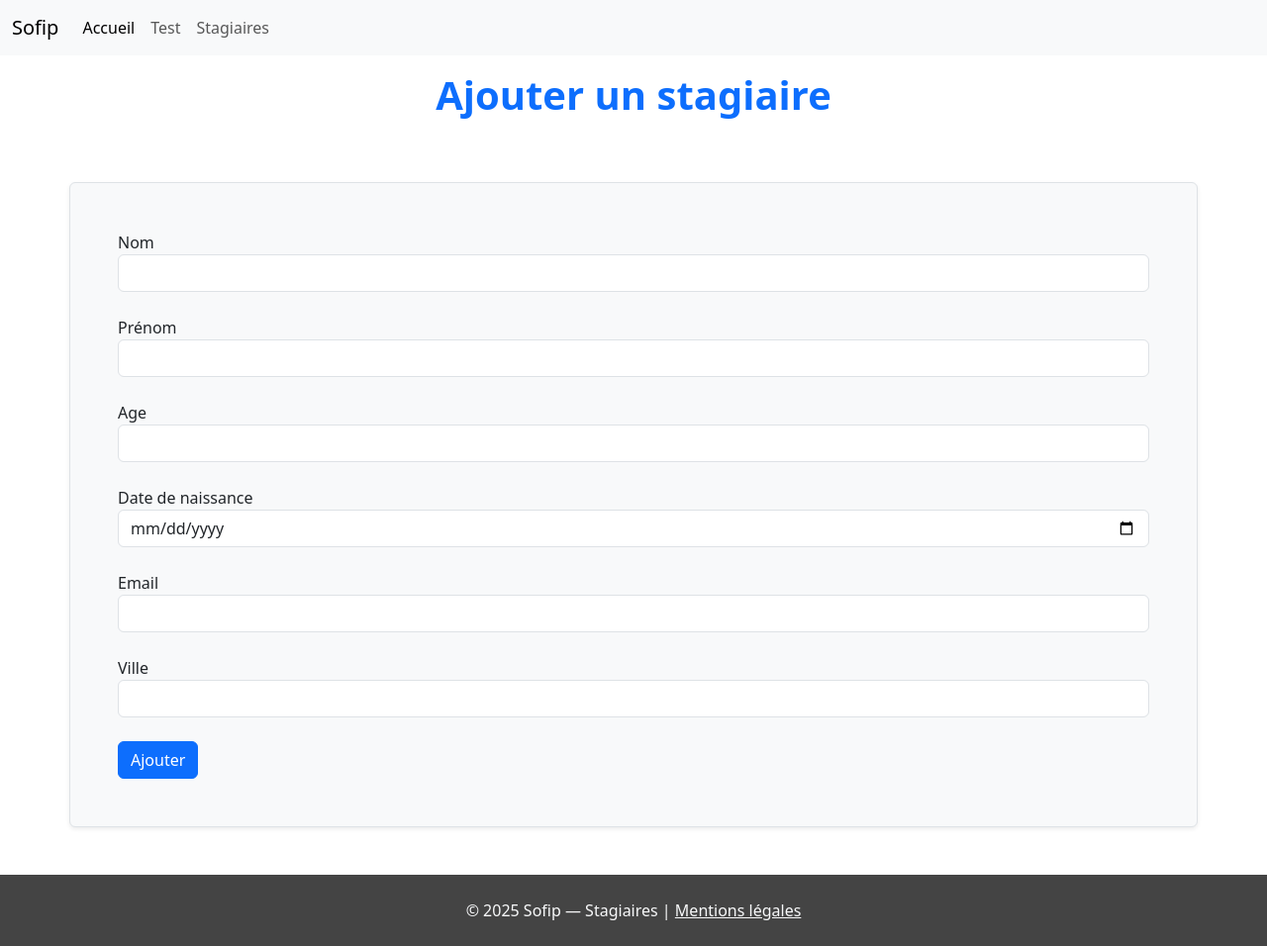
After one commit to Perrine96/pierre_sofip, a PHP site: page /templates/addStagiaires.php in a window 1280 px wide. The commit adds this page. Shown: the whole page at 99% size. Run offline with PHP 8.4, Linux system fonts and the light colour scheme.

Commit message:
CRUD - READ + CREATE

```diff
--- /dev/null
+++ b/templates/addStagiaires.php
@@ -0,0 +1,34 @@
+<?php require_once __DIR__ . '/partials/__head.php'; ?>
+<?php require_once __DIR__ . '/partials/__nav.php'; ?>
+
+<h1 class="mb-4 text-center text-primary fw-bold p-3">Ajouter un stagiaire</h1>
+<form action="../src/controllers/addStagiairesController.php" method="post" enctype="multipart/form-data" class="container my-5 p-5 rounded shadow-sm bg-light border">
+    <label for="nom">Nom</label>
+    <input type="text" name="nom" id="nom" required class="form-control mb-4">
+
+    <label for="prenom">Prénom</label>
+    <input type="text" name="prenom" id="prenom" required class="form-control mb-4">
+
+    <label for="age">Age</label>
+    <input type="number" name="age" id="age" required class="form-control mb-4">
+
+    <label for="date_de_naissance">Date de naissance</label>
+    <input type="date" name="date_de_naissance" id="date_de_naissance" required class="form-control mb-4">
+
+    <label for="nom">Email</label>
+    <input type="text" name="email" id="email" required class="form-control mb-4">
+
+    <label for="ville">Ville</label>
+    <input type="text" name="ville" id="ville" required class="form-control mb-4">
+
+    <button type="submit" class="btn btn-primary" id='btn'>Ajouter</button>
+</form>
+
+
+
+
+
+
+
+<?php require_once __DIR__ . '/partials/__footer.php'; ?>
+<?php require_once __DIR__ . '/partials/__scripts.php'; ?>
--- a/templates/partials/__footer.php
+++ b/templates/partials/__footer.php
@@ -0,0 +1,6 @@
+<footer class="bg-light text-center text-lg-start">
+  <div class="text-center p-4 text-light" style="background-color:rgb(68, 68, 68);">
+    © 2025 Sofip — Stagiaires |
+    <a class="text-light" href="#">Mentions légales</a>
+  </div>
+</footer>
--- a/templates/partials/__nav.php
+++ b/templates/partials/__nav.php
@@ -13,7 +13,7 @@
                     <a class="nav-link" href="/pierre_sofip/tests/test_connexion.php">Test</a>
                 </li>
                 <li class="nav-item">
-                    <a class="nav-link" href="/pierre_sofip/templates/stagiaires">Stagiaires</a>
+                    <a class="nav-link" href="/pierre_sofip/templates/stagiaires.php">Stagiaires</a>
                 </li>
             </ul>
         </div>
```
Also changed, not shown: index.php (+9 -5 lines), src/controllers/addStagiairesController.php (added, +31 -0 lines), src/controllers/stagiairesController.php (added, +10 -0 lines), templates/stagiaires.php (+44 -0 lines).
